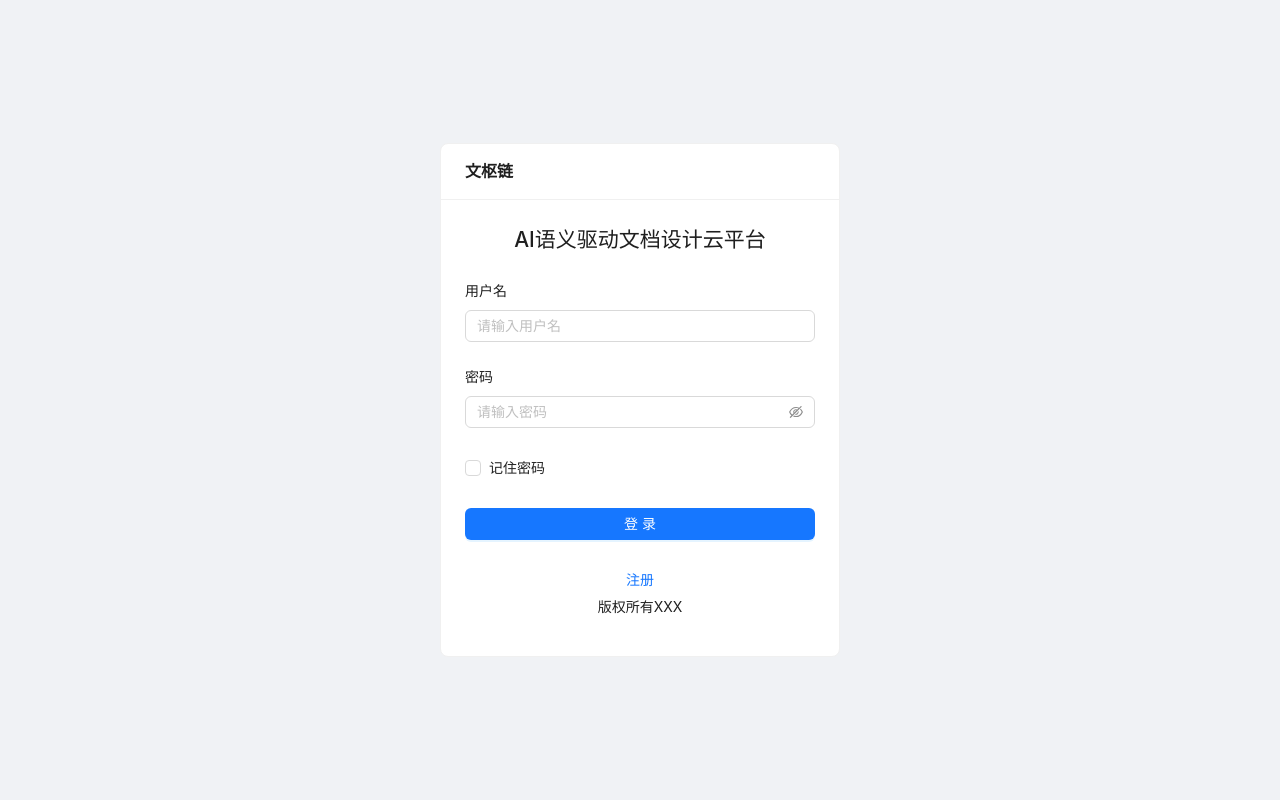
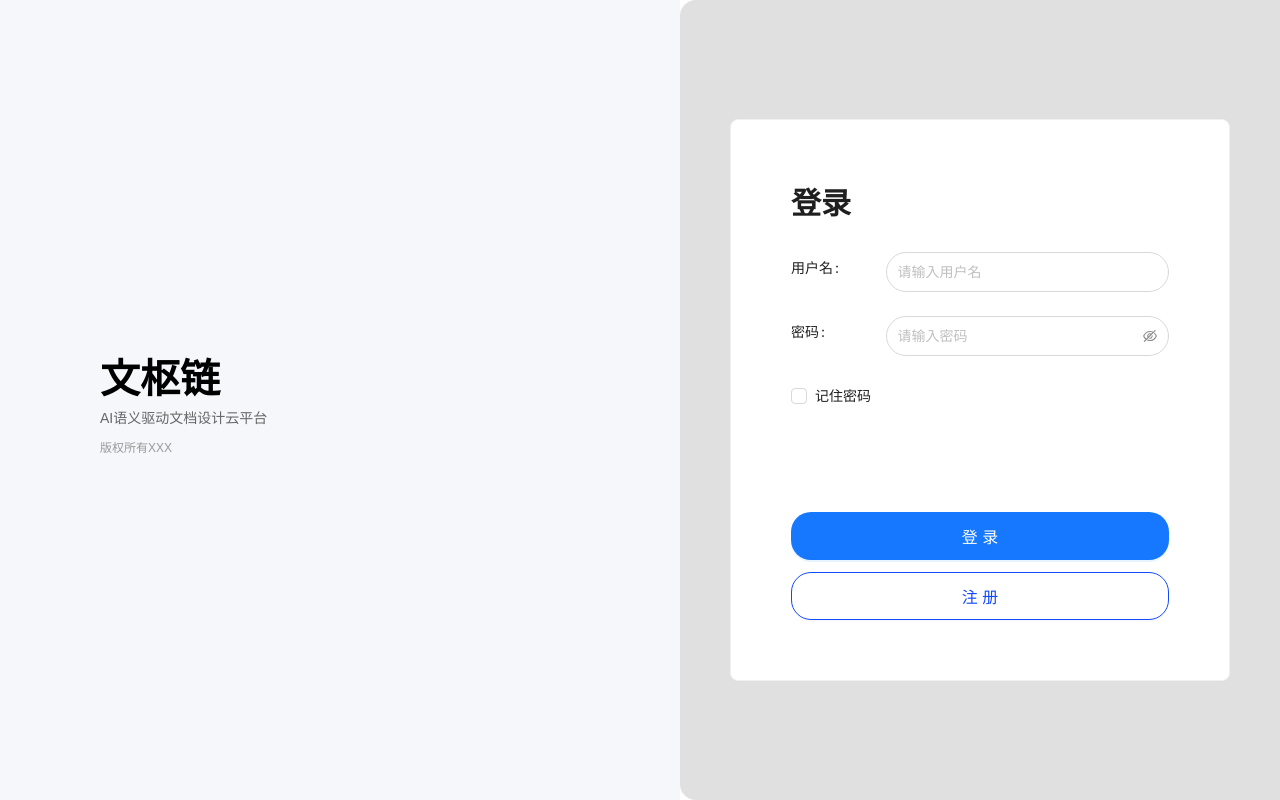
Before and after one commit to wry81/wenshu_chain, a Vue app: page /login in a window 1280 px wide. Built offline with nearby package versions, Linux system fonts and the light colour scheme.

Commit message:
Update LoginPage.vue

```diff
--- a/src/views/LoginPage.vue
+++ b/src/views/LoginPage.vue
@@ -1,31 +1,38 @@
 <template>
   <div class="login-container">
-    <a-card title="文枢链" style="width: 400px">
-      <h2>AI语义驱动文档设计云平台</h2>
-
-      <a-form layout="vertical">
+    <div class="login-left">
+      <div class="logo-placeholder"></div>
+      <h1>文枢链</h1>
+      <p class="subtitle">AI语义驱动文档设计云平台</p>
+      <p class="copyright">版权所有XXX</p>
+    </div>
+    <div class="login-right">
+      <a-card class="login-card" bordered="false" :body-style="{ padding: '20px' }">
+        <div class="login-form">
+          <h2 class="login-title">登录</h2>
+          <a-form
+            layout="horizontal"
+            label-align="left"
+            :label-col="{ span: 6 }"
+            :wrapper-col="{ span: 18 }"
+          >
             <a-form-item label="用户名">
               <a-input v-model:value="username" placeholder="请输入用户名"/>
             </a-form-item>
-
             <a-form-item label="密码">
               <a-input-password v-model:value="password" placeholder="请输入密码"/>
             </a-form-item>
-
             <a-form-item>
               <a-checkbox v-model:checked="remember">记住密码</a-checkbox>
             </a-form-item>
-
-        <a-form-item>
+          </a-form>
+          <div class="footer">
             <a-button type="primary" block @click="handleLogin">登录</a-button>
-        </a-form-item>
-      </a-form>
-
-      <div class="footer">
-        <a-button type="link">注册</a-button>
-        <p>版权所有XXX</p>
+            <a-button class="register-button" block>注册</a-button>
+          </div>
         </div>
       </a-card>
+    </div>
   </div>
 </template>
 
@@ -50,19 +57,96 @@ export default {
 <style scoped>
 .login-container {
   display: flex;
+  height: 100vh;
+}
+.login-left {
+  flex: 0.8;
+  /* horizontal padding to offset from left */
+  padding: 350px 100px;
+  display: flex;
+  flex-direction: column;
+  justify-content: center;
+  align-items: flex-start;
+  background-color: #f5f7fa;
+}
+.logo-placeholder {
+  width: 194px;
+  height: 194px;
+  background-color: #CDE0F6;
+  border-radius: 23px;
+  margin-bottom: 24px;
+}
+.login-left h1 {
+  font-size: 40px;
+  margin: 0 0 8px;
+  font-weight: 700;
+}
+.login-left .subtitle {
+  font-size: 14px;
+  margin: 0 0 16px;
+  color: #666;
+}
+.login-left .copyright {
+  margin-top: auto;
+  font-size: 12px;
+  color: #999;
+}
+.login-right {
+  flex: 1;
+  display: flex;
   justify-content: center;
   align-items: center;
-  height: 100vh;
-  background-color: #f0f2f5;
+  background-color: #e0e0e0;
+  border-top-left-radius: 16px;
+  border-bottom-left-radius: 16px;
+}
+.login-card {
+  width: 500px;
+  border-radius: 8px;
+  background: #fff;
+}
+.login-title {
+  margin: 0 0 24px;
+  font-size: 30px;
+  font-weight: 600;
+}
+.footer {
+  font-size: 20px;
+  margin-top: 100px;
+  display: flex;
+  flex-direction: column;
+  gap: 12px;
+}
+.register-button {
+  border: 1px solid #1249FF;
+  color: #1249FF;
+}
+.login-form {
+  width: 100%;
+  padding: 40px;
+  box-sizing: border-box;
 }
 
-h2 {
-  text-align: center;
-  margin-bottom: 24px;
+.login-form .ant-input,
+.login-form .ant-input-affix-wrapper {
+  border-radius: 999px;
+  height: 40px;
 }
 
-.footer {
-  text-align: center;
-  margin-top: 16px;
+.footer .ant-btn {
+  height: 48px;
+  line-height: 40px;
+  font-size: 16px;
+  border-radius: 20px;
+}
+
+.footer .register-button {
+  height: 48px;
+  line-height: 40px;
+}
+
+.login-form .ant-form-item-label > label {
+  line-height: 40px;
+  font-weight: 500;
 }
 </style>
```
Lines whose indentation alone changed are shown as unchanged.
